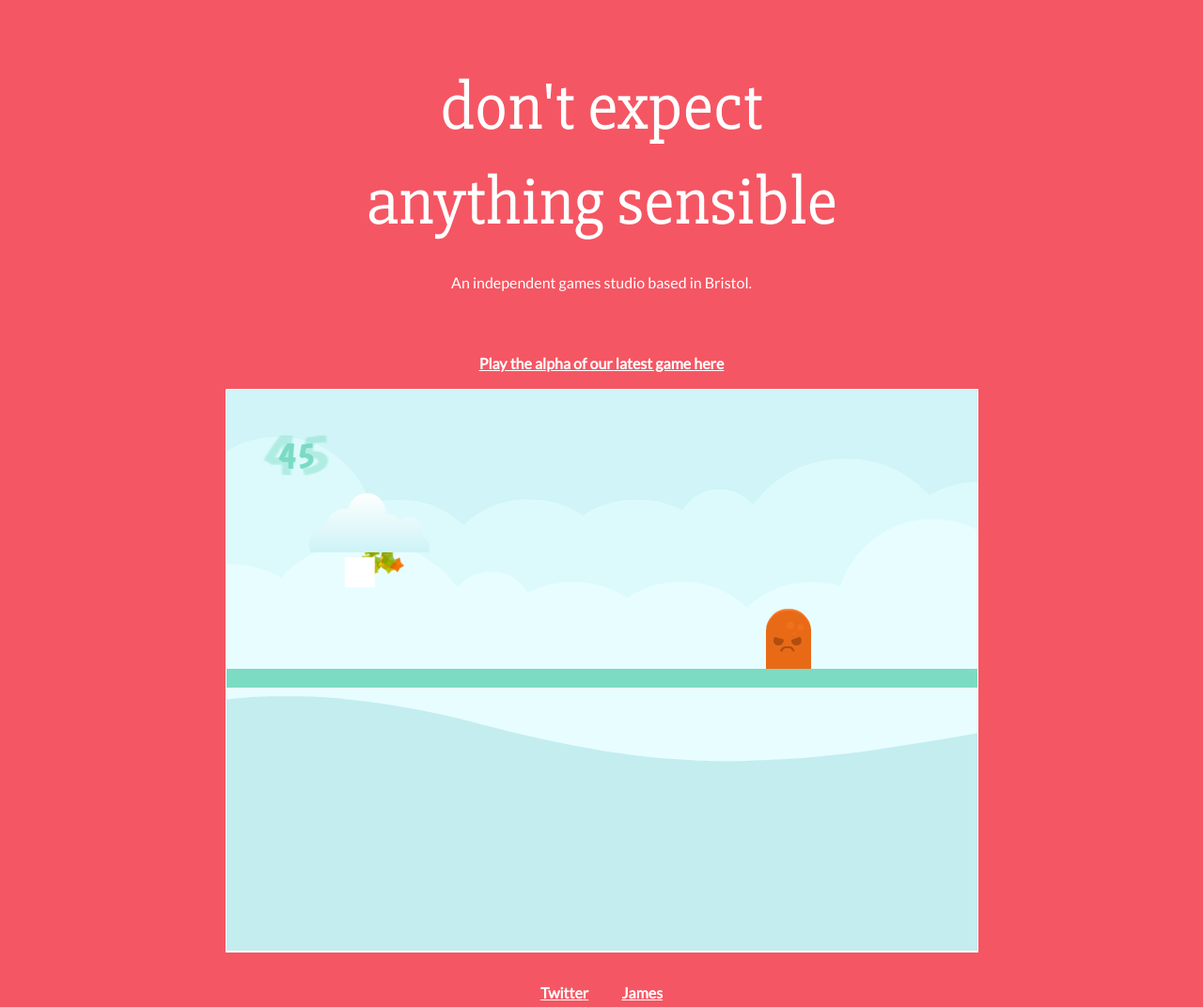
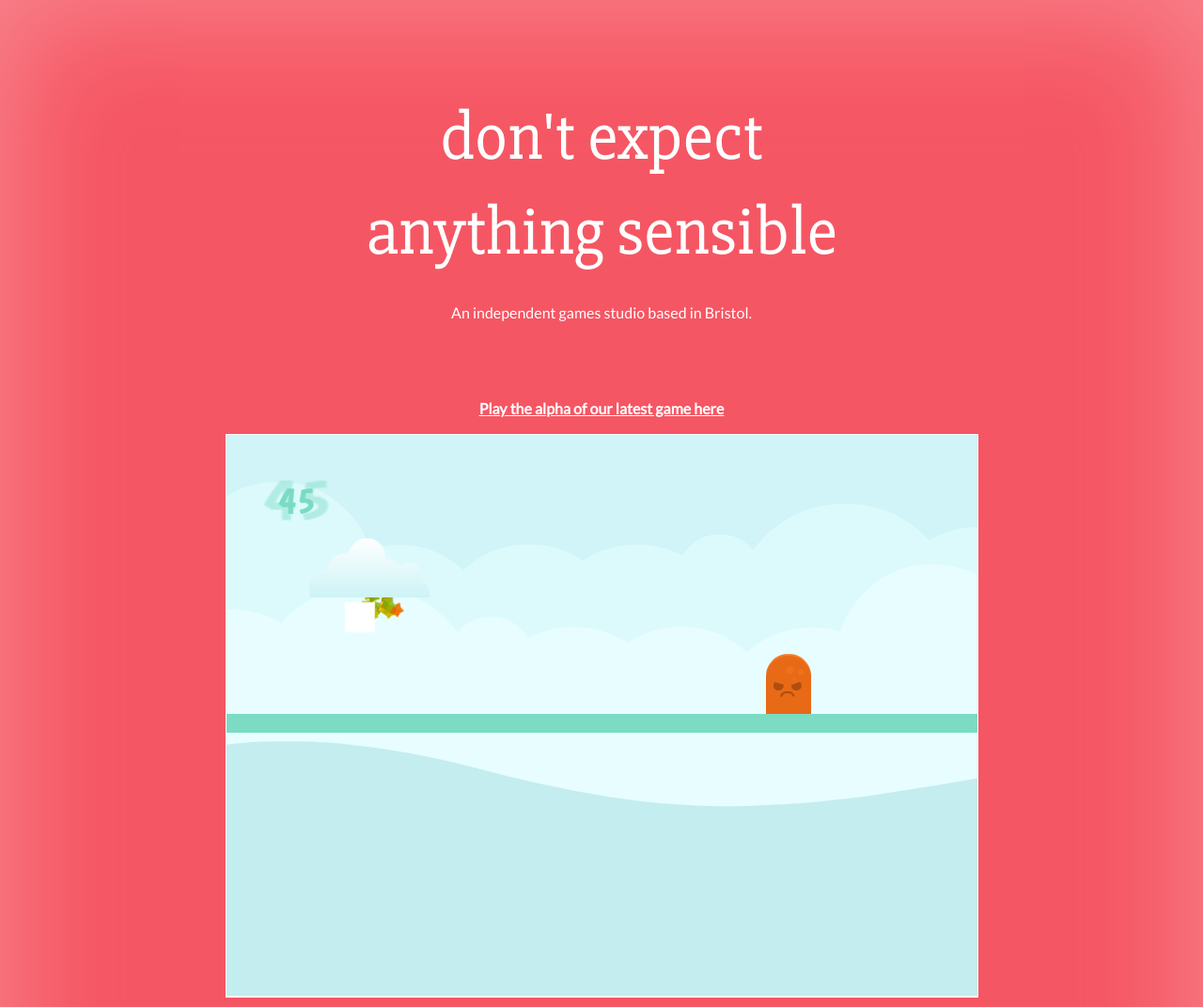
Before and after one commit to dontexpectanythingsensible/companysite, a website: page index.html in a window 1280 px wide. Shown: the top 1072 px of the page at 94% size. Drawn offline with Linux system fonts and the light colour scheme.

Commit message:
More styling

```diff
--- a/sass/main.scss
+++ b/sass/main.scss
@@ -66,16 +66,19 @@ $white: white;
 
 .body {
     background: $red;
+    box-shadow: inset 0 0 8rem 0.6rem lighten($red, 10%);
     color: white;
     text-align: center;
     font-family: 'Lato', Arial, Helvetica, sans-serif;
     padding-bottom: 2rem;
+    margin: 0;
 }
 
 .header {
-    margin: 2rem 0;
+    padding: 2rem 0;
+
     @media (min-width: 768px) {
-        margin-bottom: 4rem;
+        padding-bottom: 4rem;
     }
 }
 
```
Also changed, not shown: css/main.css, 1 other file.
